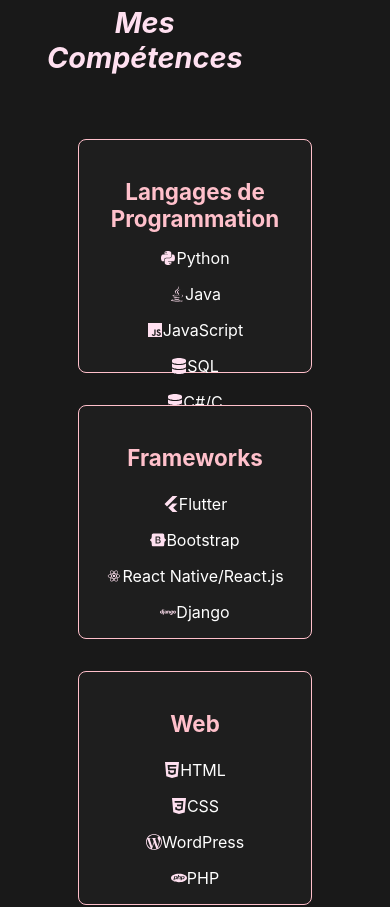
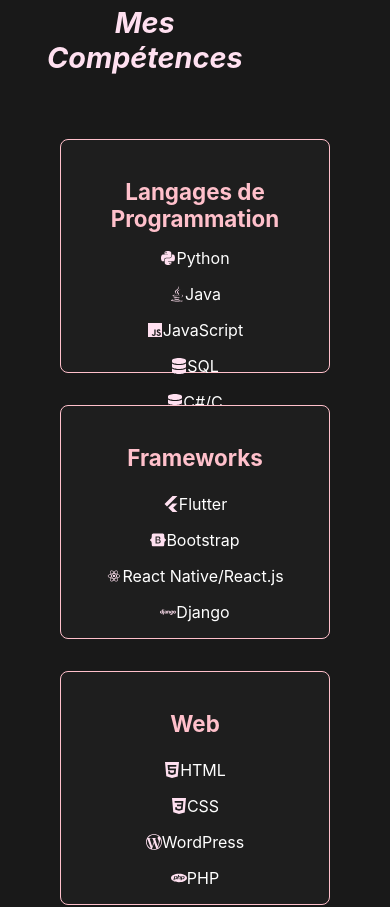
Before and after one commit to fatouthiam6/portofolio, a React (Create React App) app: page / in a window 390 px wide. Shown: the part 4180-5087 px from the top of the page. Built offline with nearby package versions, Linux system fonts and the light colour scheme.

Commit message:
Mise à jour du portfolio avec de nouvelles modifications

```diff
--- a/src/App.js
+++ b/src/App.js
@@ -2,7 +2,7 @@
 import Navbar from './components/Navbar';
 import Experience from './components/Experience';
 import Projects from './components/Projets';
-import Competences from './components/tempcompetences';
+import Competences from './components/tempcompetences1';
 import Contact from './components/Contact';
 import './App.css';
 
--- a/src/components/Competences.css
+++ b/src/components/Competences.css
@@ -110,7 +110,7 @@
 @media (max-width: 1024px) and (min-width: 768px) {
   .competency-block {
     width: 280px; /* Taille des blocs un peu plus petite */
-    height: 170px;
+    height: 270px;
   }
 
   .boomerang-title {
@@ -151,7 +151,7 @@
 /* Réglages pour les très petits écrans (mobiles très petits) */
 @media (max-width: 480px) {
   .competency-block {
-    width: 200px; /* Réduire encore plus la taille des blocs */
+    width: 250px; /* Réduire encore plus la taille des blocs */
     height: 200px;
   }
 
--- a/src/components/tempcompetences.js
+++ /dev/null
@@ -1,110 +0,0 @@
-import React, { useState } from "react";
-import { FaPython, FaJava, FaJs, FaDatabase, FaAws } from "react-icons/fa";
-import { DiDjango, DiReact } from "react-icons/di";
-import { SiFlutter, SiBootstrap, SiHtml5, SiCss3, SiWordpress, SiLinux, SiPowerbi, SiMicrosoftazure, SiTrello, SiJira, SiPhp } from "react-icons/si";
-import './Competences.css'; // Import du fichier CSS pour le style
-
-const competencies = [
-  {
-    category: "Langages de Programmation",
-    items: [
-      { name: "Python", icon: <FaPython style={{ color: '#ffe0f0' }} /> },
-      { name: "Java", icon: <FaJava style={{ color: '#ffe0f0' }} /> },
-      { name: "JavaScript", icon: <FaJs style={{ color: '#ffe0f0' }} /> },
-      { name: "SQL", icon: <FaDatabase style={{ color: '#ffe0f0' }} /> },
-      { name: "C#/C", icon: <FaDatabase style={{ color: '#ffe0f0' }} /> },
-      { name: "Dart", icon: <FaDatabase style={{ color: '#ffe0f0' }} /> },
-    ]
-  },
-  {
-    category: "Frameworks",
-    items: [
-      { name: "Flutter", icon: <SiFlutter style={{ color: '#ffe0f0' }} /> },
-      { name: "Bootstrap", icon: <SiBootstrap style={{ color: '#ffe0f0' }} /> },
-      { name: "React Native/React.js", icon: <DiReact style={{ color: '#ffe0f0' }} /> },
-      { name: "Django", icon: <DiDjango style={{ color: '#ffe0f0' }} /> },
-    ]
-  },
-  {
-    category: "Web",
-    items: [
-      { name: "HTML", icon: <SiHtml5 style={{ color: '#ffe0f0' }} /> },
-      { name: "CSS", icon: <SiCss3 style={{ color: '#ffe0f0' }} /> },
-      { name: "WordPress", icon: <SiWordpress style={{ color: '#ffe0f0' }} /> },
-      { name: "PHP", icon: <SiPhp style={{ color: '#ffe0f0' }} /> },
-    ]
-  },
-  {
-    category: "Data Intelligence",
-    items: [
-      { name: "Linux", icon: <SiLinux style={{ color: '#ffe0f0' }} /> },
-      { name: "Power BI", icon: <SiPowerbi style={{ color: '#ffe0f0' }} /> },
-      { name: "Excel", icon: <SiMicrosoftazure style={{ color: '#ffe0f0' }} /> },
-      { name: "BigQuery", icon: <FaDatabase style={{ color: '#ffe0f0' }} /> }, // Remplacé par une icône générique
-    ]
-  },
-  {
-    category: "Bases de Données",
-    items: [
-      { name: "PostgreSQL", icon: <FaDatabase style={{ color: '#ffe0f0' }} /> },
-      { name: "SQL Server", icon: <FaDatabase style={{ color: '#ffe0f0' }} /> },
-      { name: "Oracle", icon: <FaDatabase style={{ color: '#ffe0f0' }} /> },
-      { name: "NoSQL", icon: <FaDatabase style={{ color: '#ffe0f0' }} /> },
-    ]
-  },
-  {
-    category: "Intelligence Artificielle",
-    items: [
-      { name: "Machine Learning", icon: <FaDatabase style={{ color: '#ffe0f0' }} /> },
-    ]
-  },
-  {
-    category: "Big Data et Cloud",
-    items: [
-      { name: "Azure Cloud", icon: <SiMicrosoftazure style={{ color: '#ffe0f0' }} /> },
-      { name: "AWS", icon: <FaAws style={{ color: '#ffe0f0' }} /> },
-    ]
-  },
-  {
-    category: "Gestion de Projet",
-    items: [
-      { name: "Trello", icon: <SiTrello style={{ color: '#ffe0f0' }} /> },
-      { name: "JIRA", icon: <SiJira style={{ color: '#ffe0f0' }} /> },
-      { name: "Méthode Agile", icon: <SiTrello style={{ color: '#ffe0f0' }} /> },
-    ]
-  }
-];
-
-function CompetenciesList() {
-  // État pour gérer la catégorie active
-  const [activeCategory, setActiveCategory] = useState(null);
-
-  // Fonction pour gérer le clic sur une catégorie
-  const handleClick = (category) => {
-    setActiveCategory(category === activeCategory ? null : category);
-  };
-
-  return (
-    <div className="competencies-container">
-      <h2 className="boomerang-title">Mes Compétences</h2>
-      {competencies.map((category) => (
-        <div
-          key={category.category}
-          className={`competency-block ${activeCategory === category.category ? "active" : ""}`}
-          onClick={() => handleClick(category.category)}
-        >
-          <h3 className="category-title">{category.category}</h3>
-          <div className="competency-items">
-            {category.items.map((item) => (
-              <div key={item.name} className="competency-item">
-                {item.icon} <span>{item.name}</span>
-              </div>
-            ))}
-          </div>
-        </div>
-      ))}
-    </div>
-  );
-}
-
-export default CompetenciesList;
```
